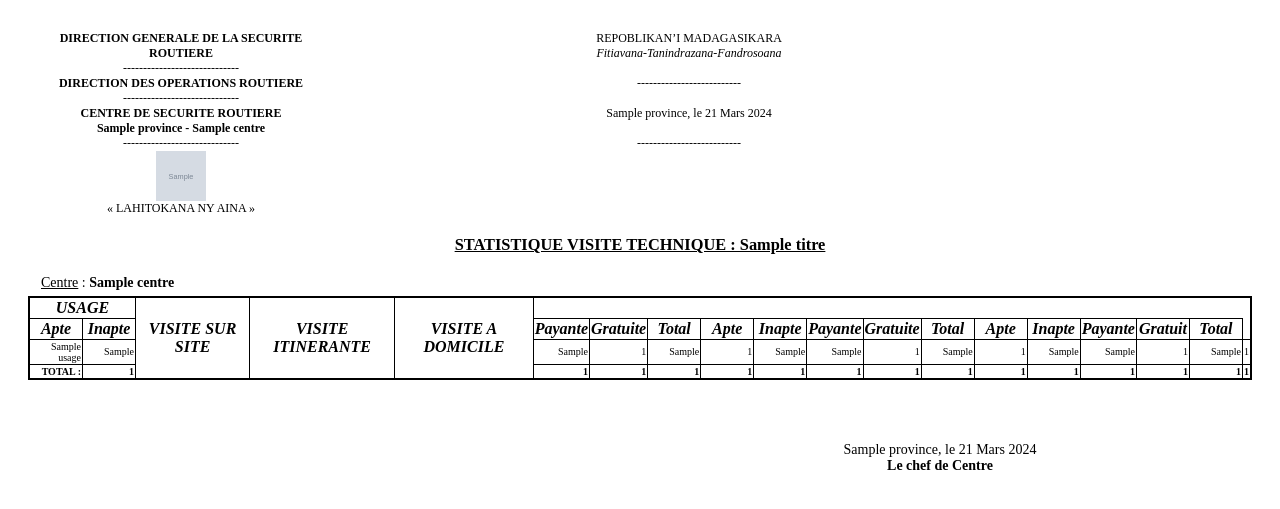
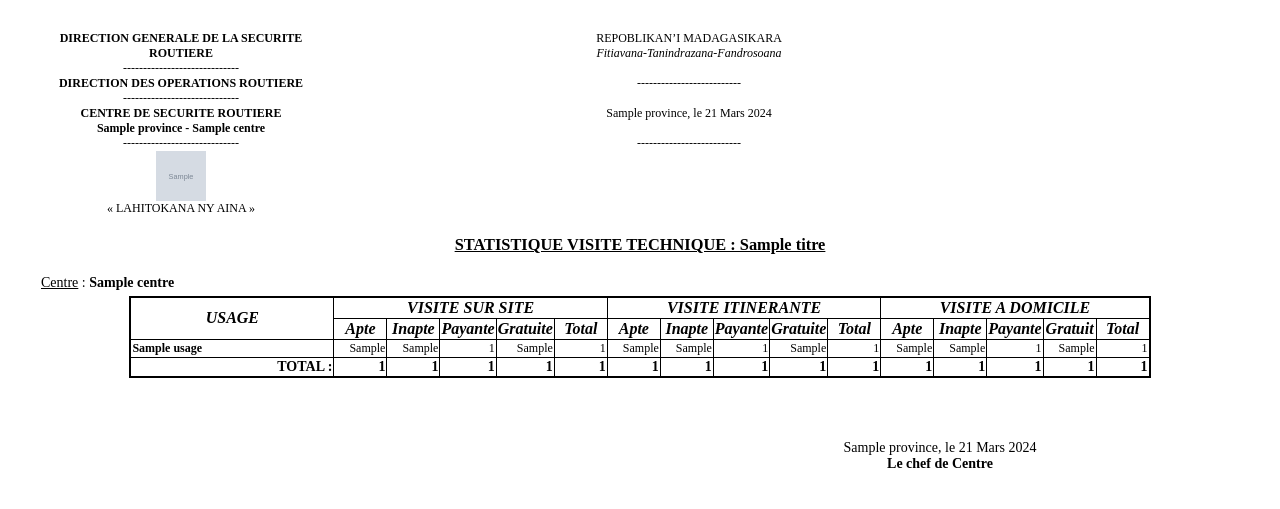
Before and after one commit to maxivalencia/controle_technique_v2_new, a Symfony app: template templates/ct_app_statistique/imprime_statistique_visite.html.twig in a window 1280 px wide. Shown: the top 509 px of the page. Run offline with Twig, Linux system fonts and the light colour scheme; the template is opened without the code that fills it: most values are stand-ins (such as "Sample title", 1, 10 or a date in 2020); grey boxes marked "Sample" are stand-in pictures; some libraries are stand-ins or nearby versions.

Commit message:
avancement statistique visite

```diff
--- a/src/Controller/CtAppSatistiqueController.php
+++ b/src/Controller/CtAppSatistiqueController.php
@@ -225,7 +225,7 @@ class CtAppSatistiqueController extends AbstractController
                 'province' => $centre->getCtProvinceId()->getPrvNom(),
                 'centre' => $centre->getCtrNom(),
                 'user' => $this->getUser(),
-                'ct_visite'=> $liste_statistique,
+                'ct_visites'=> $liste_statistique,
                 'total_apte_sur_site'=> $total_apte_sur_site,
                 'total_inapte_sur_site'=> $total_inapte_sur_site,
                 'total_total_payante_sur_site'=> $total_total_payante_sur_site,
@@ -243,7 +243,7 @@ class CtAppSatistiqueController extends AbstractController
                 'total_total_domicile'=> $total_total_domicile ,
             ]);
             $dompdf->loadHtml($html);
-            $dompdf->setPaper('A4', 'portrait');
+            $dompdf->setPaper('A4', 'landscape');
             $dompdf->render();
             $output = $dompdf->output();
             $filename = "STATISTIQUE_VISITE_".$centre->getCtrNom().'_'.$date->format('Y_M_d_H_i_s').".pdf";
--- a/templates/ct_app_statistique/imprime_statistique_visite.html.twig
+++ b/templates/ct_app_statistique/imprime_statistique_visite.html.twig
@@ -73,32 +73,33 @@
             </table>
         </div>
         <table align="center" style="border: 2px solid black;border-collapse: collapse;">
+            {% set cellule = "50px" %}
             <tr align="center">
-                <td align="center" valign="middle" colspan="2" width="45" style="border: 1px solid black;border-collapse: collapse;"><strong><i>USAGE</i></strong></td>
-                <td align="center" valign="middle" rowspan="5" style="border: 1px solid black;border-collapse: collapse;"><strong><i>VISITE SUR SITE</i></strong></td>
-                <td align="center" valign="middle" rowspan="5" style="border: 1px solid black;border-collapse: collapse;"><strong><i>VISITE ITINERANTE</i></strong></td>
-                <td align="center" valign="middle" rowspan="5" style="border: 1px solid black;border-collapse: collapse;"><strong><i>VISITE A DOMICILE</i></strong></td>
+                <td align="center" valign="middle" rowspan="2" width="200px" style="border: 1px solid black;border-collapse: collapse;"><strong><i>USAGE</i></strong></td>
+                <td align="center" valign="middle" colspan="5" style="border: 1px solid black;border-collapse: collapse;"><strong><i>VISITE SUR SITE</i></strong></td>
+                <td align="center" valign="middle" colspan="5" style="border: 1px solid black;border-collapse: collapse;"><strong><i>VISITE ITINERANTE</i></strong></td>
+                <td align="center" valign="middle" colspan="5" style="border: 1px solid black;border-collapse: collapse;"><strong><i>VISITE A DOMICILE</i></strong></td>
             </tr>
             <tr align="center">
-                <td align="center" valign="middle" width="50" style="border: 1px solid black;border-collapse: collapse;"><strong><i>Apte</i></strong></td>
-                <td align="center" valign="middle" width="50" style="border: 1px solid black;border-collapse: collapse;"><strong><i>Inapte</i></strong></td>
-                <td align="center" valign="middle" width="50" style="border: 1px solid black;border-collapse: collapse;"><strong><i>Payante</i></strong></td>
-                <td align="center" valign="middle" width="50" style="border: 1px solid black;border-collapse: collapse;"><strong><i>Gratuite</i></strong></td>
-                <td align="center" valign="middle" width="50" style="border: 1px solid black;border-collapse: collapse;"><strong><i>Total</i></strong></td>
-                <td align="center" valign="middle" width="50" style="border: 1px solid black;border-collapse: collapse;"><strong><i>Apte</i></strong></td>
-                <td align="center" valign="middle" width="50" style="border: 1px solid black;border-collapse: collapse;"><strong><i>Inapte</i></strong></td>
-                <td align="center" valign="middle" width="50" style="border: 1px solid black;border-collapse: collapse;"><strong><i>Payante</i></strong></td>
-                <td align="center" valign="middle" width="50" style="border: 1px solid black;border-collapse: collapse;"><strong><i>Gratuite</i></strong></td>
-                <td align="center" valign="middle" width="50" style="border: 1px solid black;border-collapse: collapse;"><strong><i>Total</i></strong></td>
-                <td align="center" valign="middle" width="50" style="border: 1px solid black;border-collapse: collapse;"><strong><i>Apte</i></strong></td>
-                <td align="center" valign="middle" width="50" style="border: 1px solid black;border-collapse: collapse;"><strong><i>Inapte</i></strong></td>
-                <td align="center" valign="middle" width="50" style="border: 1px solid black;border-collapse: collapse;"><strong><i>Payante</i></strong></td>
-                <td align="center" valign="middle" width="50" style="border: 1px solid black;border-collapse: collapse;"><strong><i>Gratuit</i></strong></td>
-                <td align="center" valign="middle" width="50" style="border: 1px solid black;border-collapse: collapse;"><strong><i>Total</i></strong></td>
+                <td align="center" valign="middle" width="{{ cellule }}" style="border: 1px solid black;border-collapse: collapse;"><strong><i>Apte</i></strong></td>
+                <td align="center" valign="middle" width="{{ cellule }}" style="border: 1px solid black;border-collapse: collapse;"><strong><i>Inapte</i></strong></td>
+                <td align="center" valign="middle" width="{{ cellule }}" style="border: 1px solid black;border-collapse: collapse;"><strong><i>Payante</i></strong></td>
+                <td align="center" valign="middle" width="{{ cellule }}" style="border: 1px solid black;border-collapse: collapse;"><strong><i>Gratuite</i></strong></td>
+                <td align="center" valign="middle" width="{{ cellule }}" style="border: 1px solid black;border-collapse: collapse;"><strong><i>Total</i></strong></td>
+                <td align="center" valign="middle" width="{{ cellule }}" style="border: 1px solid black;border-collapse: collapse;"><strong><i>Apte</i></strong></td>
+                <td align="center" valign="middle" width="{{ cellule }}" style="border: 1px solid black;border-collapse: collapse;"><strong><i>Inapte</i></strong></td>
+                <td align="center" valign="middle" width="{{ cellule }}" style="border: 1px solid black;border-collapse: collapse;"><strong><i>Payante</i></strong></td>
+                <td align="center" valign="middle" width="{{ cellule }}" style="border: 1px solid black;border-collapse: collapse;"><strong><i>Gratuite</i></strong></td>
+                <td align="center" valign="middle" width="{{ cellule }}" style="border: 1px solid black;border-collapse: collapse;"><strong><i>Total</i></strong></td>
+                <td align="center" valign="middle" width="{{ cellule }}" style="border: 1px solid black;border-collapse: collapse;"><strong><i>Apte</i></strong></td>
+                <td align="center" valign="middle" width="{{ cellule }}" style="border: 1px solid black;border-collapse: collapse;"><strong><i>Inapte</i></strong></td>
+                <td align="center" valign="middle" width="{{ cellule }}" style="border: 1px solid black;border-collapse: collapse;"><strong><i>Payante</i></strong></td>
+                <td align="center" valign="middle" width="{{ cellule }}" style="border: 1px solid black;border-collapse: collapse;"><strong><i>Gratuit</i></strong></td>
+                <td align="center" valign="middle" width="{{ cellule }}" style="border: 1px solid black;border-collapse: collapse;"><strong><i>Total</i></strong></td>
             </tr>
             {% for ct_visite in ct_visites %}
-                <tr style="font-size:10px;">
-                    <td align="right" style="border: 1px solid black;border-collapse: collapse;">{{ ct_visite.usage }}</td>
+                <tr style="font-size:12px;">
+                    <td align="left" style="border: 1px solid black;border-collapse: collapse;"><strong>{{ ct_visite.usage }}</strong></td>
                     <td align="right" style="border: 1px solid black;border-collapse: collapse;">{{ ct_visite.apte_sur_site }}</td>
                     <td align="right" style="border: 1px solid black;border-collapse: collapse;">{{ ct_visite.inapte_sur_site }}</td>
                     <td align="right" style="border: 1px solid black;border-collapse: collapse;">{{ ct_visite.total_payante_sur_site }}</td>
@@ -120,7 +121,7 @@
                     <td colspan="16">Aucun enregistrement trouvé</td>
                 </tr>
             {% endfor %}
-                <tr style="font-size:10px;">
+                <tr style="font-size:14px;">
                     <td align="right" style="border: 1px solid black;border-collapse: collapse;"><strong>TOTAL : </strong></td>
                     <td align="right" style="border: 1px solid black;border-collapse: collapse;"><strong>{{ total_apte_sur_site }}</strong></td>
                     <td align="right" style="border: 1px solid black;border-collapse: collapse;"><strong>{{ total_inapte_sur_site }}</strong></td>
```
Also changed, not shown: templates/ct_app_statistique/imprime_statistique_autre_service.html.twig (+7 -6 lines), templates/ct_app_statistique/imprime_statistique_constatation.html.twig (+11 -10 lines), templates/ct_app_statistique/imprime_statistique_imprimer.html.twig (+31 -44 lines), templates/ct_app_statistique/imprime_statistique_reception.html.twig (+15 -14 lines).
